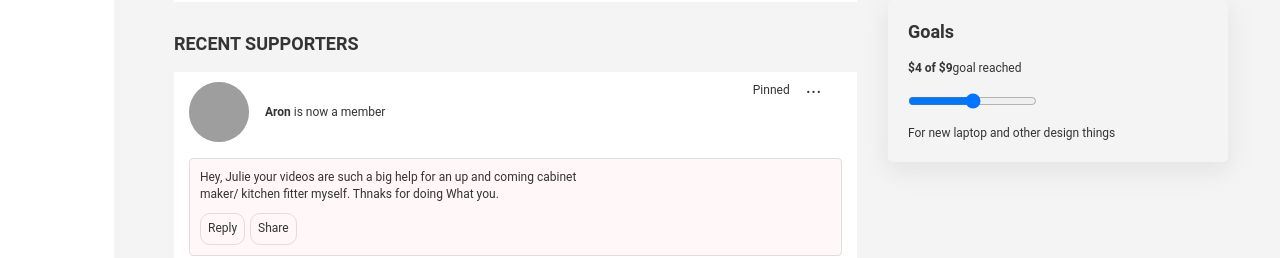
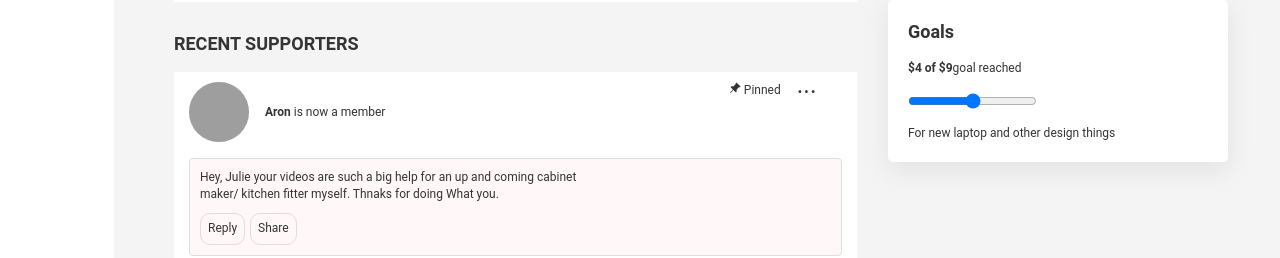
Before and after one commit to Umeshgardas/Buymecoffee, a React (Create React App) app: page / in a window 1280 px wide. Shown: the part 585-843 px from the top of the page. Built offline with nearby package versions, Linux system fonts and the light colour scheme; grey boxes are pictures that could not be loaded.

Commit message:
Ui changes in dashboard

```diff
--- a/src/assets/styles/pages/_dashboard.scss
+++ b/src/assets/styles/pages/_dashboard.scss
@@ -113,7 +113,7 @@
           position: relative;
           display: inline-block;
           vertical-align: middle;
-          background-color: $secondary-light;
+          background-color: #ffffff;
           .icons {
             @include flexRowStart();
             gap: 1rem;
@@ -146,11 +146,11 @@
           width: 100%;
           @include flexColumnStart();
           gap: 1rem;
+
           &_container {
             width: 100%;
-            background-color: $secondary-light;
+            background-color: #ffffff;
             padding: calc($space);
-            background-color: $secondary-light;
             margin: 0px !important;
             .rs-col {
               display: flex;
@@ -173,22 +173,25 @@
               &-right {
                 display: flex;
                 align-items: start;
-                // border: 1px solid red;
+                .pinned {
+                  width: auto;
+                }
                 gap: 1rem;
+                width: auto;
                 .dropdown-menu {
                   position: relative;
                   display: inline-block;
-                  margin-right: 20px;
+                  margin-right: 25px;
 
                   .dropdown-toggle {
                     cursor: pointer;
                   }
 
                   .dots {
-                    font-size: 20px;
+                    font-size: 25px;
                     cursor: pointer;
                     position: relative;
-                    top: -10px;
+                    top: -15px;
                     margin: 0;
                     padding: 0;
                   }
@@ -200,7 +203,7 @@
                     min-width: 100px;
                     box-shadow: 0px 8px 16px 0px rgba(0, 0, 0, 0.2);
                     z-index: 1;
-                    top: 100%; /* Adjust position as needed */
+                    top: 60%; /* Adjust position as needed */
                     left: 0; /* Adjust position as needed */
                     padding: 8px 0; /* Added padding */
 
@@ -261,6 +264,8 @@
           width: 100%;
         }
         &-top {
+          background-color: #ffffff;
+
           width: 300px;
           height: fit-content;
           box-shadow: rgba(149, 157, 165, 0.2) 0px 8px 24px;
@@ -404,6 +409,7 @@
           @include flexColumnStart();
           gap: 1rem;
           border-radius: $space/2;
+          background-color: #ffffff;
         }
       }
     }
--- a/src/common/components/supporters/index.jsx
+++ b/src/common/components/supporters/index.jsx
@@ -1,6 +1,7 @@
 import React, { useState } from "react";
 import { NavLink } from "react-router-dom";
 import { Avatar, Col, Row } from "rsuite";
+import { BsFillPinAngleFill } from "react-icons/bs";
 
 const Supporters = () => {
   const [isOpen, setIsOpen] = useState(false);
@@ -26,7 +27,13 @@ const Supporters = () => {
               </p>
             </div>
             <div className="supporters_container_avatar-right">
-              {pinned ? "Pinned" : ""}
+              {pinned ? (
+                <span className="pinned">
+                  <BsFillPinAngleFill /> Pinned
+                </span>
+              ) : (
+                ""
+              )}
               <div className="dropdown-menu">
                 <div
                   className="dropdown-toggle"
```
